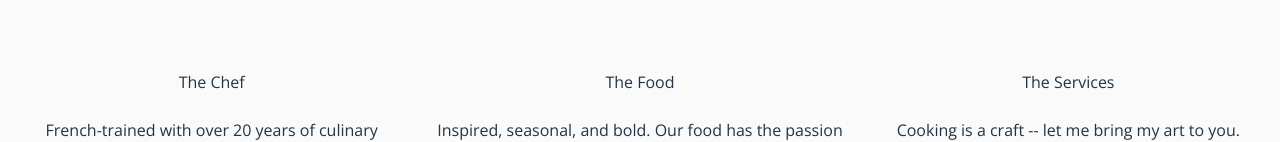
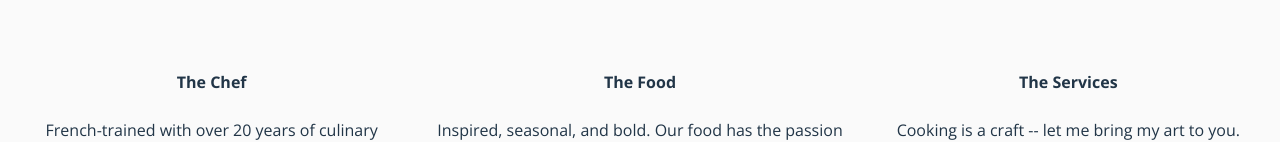
Before and after one commit to MalloryShackford/under_the_radar, a React (Vite) app: page / in a window 1280 px wide. Shown: the part 664-806 px from the top of the page. Built offline with nearby package versions, Linux system fonts and the light colour scheme; a web font is replaced by a local one.

Commit message:
Update HomePage.jsx

```diff
--- a/src/components/HomePage.jsx
+++ b/src/components/HomePage.jsx
@@ -55,19 +55,19 @@ export default function HomePage() {
 <div className="column">
     <a href="#about">
 {/* 	    <img src="https://ibb.co/RjGDGnx" alt="soup"></img> */}
-    <p>The Chef</p>
+    <p><strong>The Chef</strong></p>
     <span className="span">French-trained with over 20 years of culinary experience.</span></a>
 </div>
 <div className="column">
     <Link to="/gallery">
 {/* 	    <img src="https://ibb.co/tzKj2v4" alt="noodles"> */}
-    <p>The Food</p>
+    <p><strong>The Food</strong></p>
     <span className="span">Inspired, seasonal, and bold. Our food has the passion of a life well traveled.</span></Link>
 </div>
 <div className="column">
     <a href="#contact">
 {/* 	    <img src="https://ibb.co/QMpsfZt" alt="shrimp"></img> */}
-    <p>The Services</p>
+    <p><strong>The Services</strong></p>
     <span className="span">Cooking is a craft -- let me bring my art to you.</span></a>
 </div>
 </div>
```
